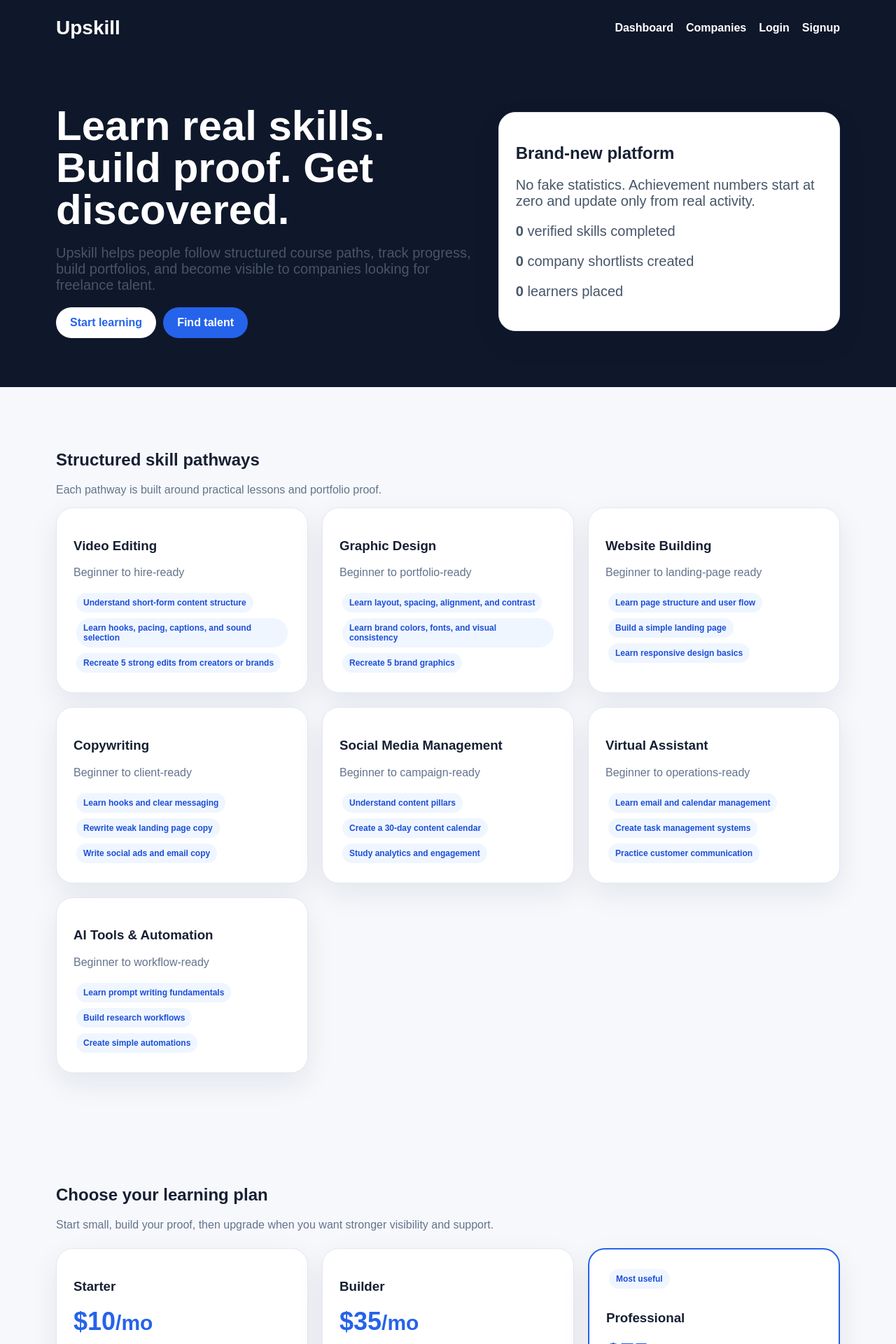
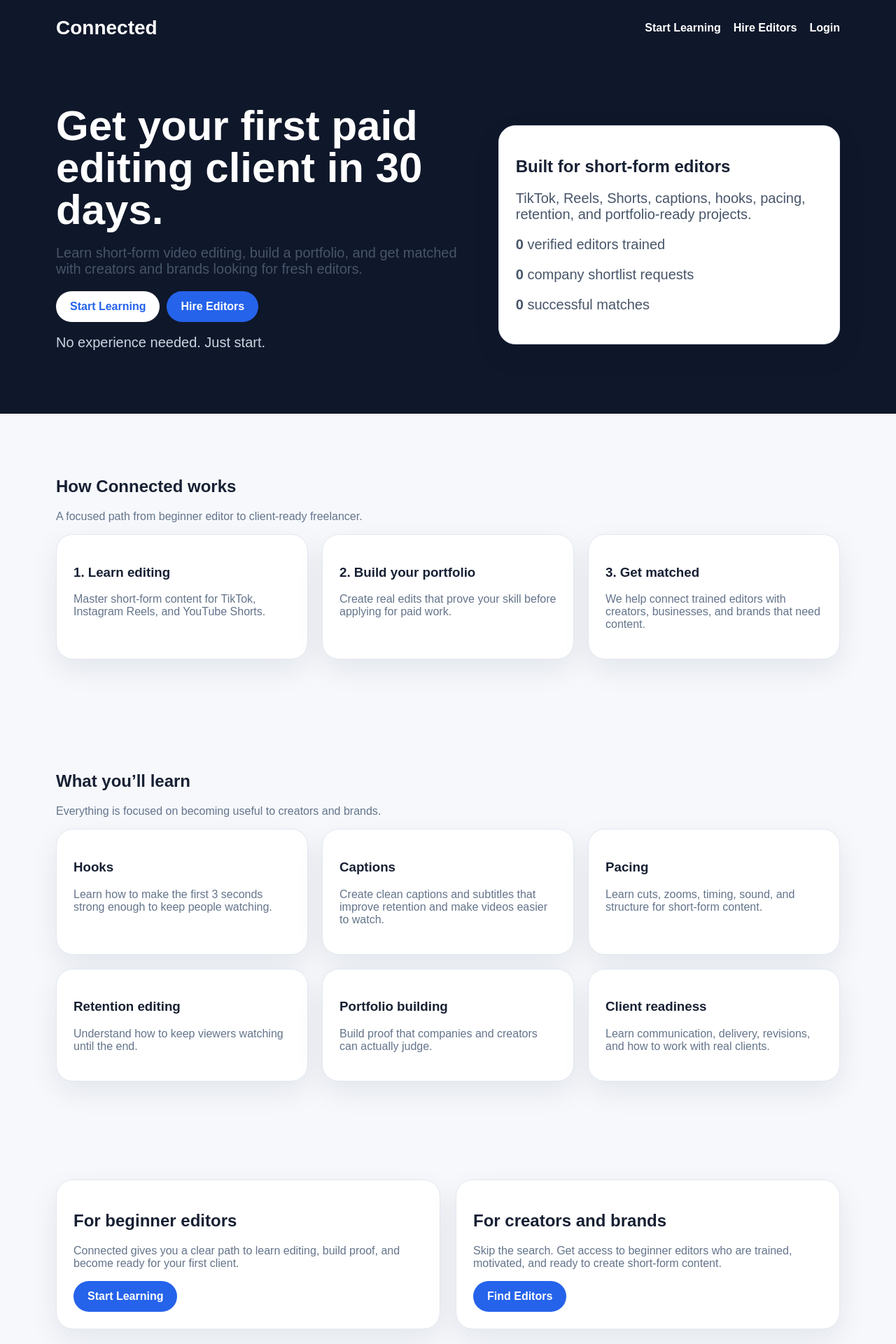
Before and after one commit to HarysonTMC/connected., a Next.js app: page / in a window 1280 px wide. Shown: the top 1920 px of the page at 70% size. Built offline with nearby package versions, Linux system fonts and the light colour scheme.

Commit message:
Update page.tsx

```diff
--- a/app/page.tsx
+++ b/app/page.tsx
@@ -1,60 +1,208 @@
 import Link from "next/link";
-import { courses } from "@/lib/courseData";
 import PricingSection from "../components/PricingSection";
 
 export default function Home() {
   return (
     <>
-      <div style={{background:"#0f172a",color:"white"}}>
+      <div style={{ background: "#0f172a", color: "white" }}>
         <div className="container">
           <nav className="nav">
-            <div className="logo">Upskill</div>
+            <div className="logo">Connected</div>
             <div className="links">
-              <Link href="/dashboard">Dashboard</Link>
-              <Link href="/company">Companies</Link>
+              <Link href="/signup">Start Learning</Link>
+              <Link href="/company">Hire Editors</Link>
               <Link href="/login">Login</Link>
-              <Link href="/signup">Signup</Link>
             </div>
           </nav>
+
           <div className="hero">
             <div>
-              <h1>Learn real skills. Build proof. Get discovered.</h1>
-              <p>Upskill helps people follow structured course paths, track progress, build portfolios, and become visible to companies looking for freelance talent.</p>
-              <Link className="btn btn-light" href="/signup">Start learning</Link>
-              <Link className="btn" href="/company">Find talent</Link>
+              <h1>Get your first paid editing client in 30 days.</h1>
+              <p>
+                Learn short-form video editing, build a portfolio, and get
+                matched with creators and brands looking for fresh editors.
+              </p>
+
+              <Link className="btn btn-light" href="/signup">
+                Start Learning
+              </Link>
+
+              <Link className="btn" href="/company">
+                Hire Editors
+              </Link>
+
+              <p style={{ marginTop: 18, color: "#cbd5e1" }}>
+                No experience needed. Just start.
+              </p>
             </div>
-            <div className="card" style={{color:"#172033"}}>
-              <h2>Brand-new platform</h2>
-              <p className="muted">No fake statistics. Achievement numbers start at zero and update only from real activity.</p>
-              <p><strong>0</strong> verified skills completed</p>
-              <p><strong>0</strong> company shortlists created</p>
-              <p><strong>0</strong> learners placed</p>
+
+            <div className="card" style={{ color: "#172033" }}>
+              <h2>Built for short-form editors</h2>
+              <p className="muted">
+                TikTok, Reels, Shorts, captions, hooks, pacing, retention, and
+                portfolio-ready projects.
+              </p>
+              <p>
+                <strong>0</strong> verified editors trained
+              </p>
+              <p>
+                <strong>0</strong> company shortlist requests
+              </p>
+              <p>
+                <strong>0</strong> successful matches
+              </p>
             </div>
           </div>
         </div>
       </div>
 
       <main className="container section">
-        <h2>Structured skill pathways</h2>
-        <p className="muted">Each pathway is built around practical lessons and portfolio proof.</p>
+        <h2>How Connected works</h2>
+        <p className="muted">
+          A focused path from beginner editor to client-ready freelancer.
+        </p>
+
         <div className="grid">
-          {courses.map(course => (
-            <div className="card" key={course.id}>
-              <h3>{course.title}</h3>
-              <p className="muted">{course.level}</p>
-              {course.lessons.slice(0,3).map(l => <span className="tag" key={l}>{l}</span>)}
-            </div>
-          ))}
+          <div className="card">
+            <h3>1. Learn editing</h3>
+            <p className="muted">
+              Master short-form content for TikTok, Instagram Reels, and
+              YouTube Shorts.
+            </p>
+          </div>
+
+          <div className="card">
+            <h3>2. Build your portfolio</h3>
+            <p className="muted">
+              Create real edits that prove your skill before applying for paid
+              work.
+            </p>
+          </div>
+
+          <div className="card">
+            <h3>3. Get matched</h3>
+            <p className="muted">
+              We help connect trained editors with creators, businesses, and
+              brands that need content.
+            </p>
+          </div>
         </div>
       </main>
+
+      <section className="container section">
+        <h2>What you’ll learn</h2>
+        <p className="muted">
+          Everything is focused on becoming useful to creators and brands.
+        </p>
+
+        <div className="grid">
+          <div className="card">
+            <h3>Hooks</h3>
+            <p className="muted">
+              Learn how to make the first 3 seconds strong enough to keep people
+              watching.
+            </p>
+          </div>
+
+          <div className="card">
+            <h3>Captions</h3>
+            <p className="muted">
+              Create clean captions and subtitles that improve retention and
+              make videos easier to watch.
+            </p>
+          </div>
+
+          <div className="card">
+            <h3>Pacing</h3>
+            <p className="muted">
+              Learn cuts, zooms, timing, sound, and structure for short-form
+              content.
+            </p>
+          </div>
+
+          <div className="card">
+            <h3>Retention editing</h3>
+            <p className="muted">
+              Understand how to keep viewers watching until the end.
+            </p>
+          </div>
+
+          <div className="card">
+            <h3>Portfolio building</h3>
+            <p className="muted">
+              Build proof that companies and creators can actually judge.
+            </p>
+          </div>
+
+          <div className="card">
+            <h3>Client readiness</h3>
+            <p className="muted">
+              Learn communication, delivery, revisions, and how to work with
+              real clients.
+            </p>
+          </div>
+        </div>
+      </section>
+
+      <section className="container section">
+        <div className="grid2">
+          <div className="card">
+            <h2>For beginner editors</h2>
+            <p className="muted">
+              Connected gives you a clear path to learn editing, build proof,
+              and become ready for your first client.
+            </p>
+            <Link className="btn" href="/signup">
+              Start Learning
+            </Link>
+          </div>
+
+          <div className="card">
+            <h2>For creators and brands</h2>
+            <p className="muted">
+              Skip the search. Get access to beginner editors who are trained,
+              motivated, and ready to create short-form content.
+            </p>
+            <Link className="btn" href="/company">
+              Find Editors
+            </Link>
+          </div>
+        </div>
+      </section>
+
+      <section className="container section">
+        <h2>Built from zero, no fake numbers</h2>
+        <p className="muted">
+          Connected is brand new. Every match, editor, and company request will
+          be tracked honestly as the platform grows.
+        </p>
+
+        <div className="grid">
+          <div className="card">
+            <h3>0</h3>
+            <p className="muted">Editors trained</p>
+          </div>
+
+          <div className="card">
+            <h3>0</h3>
+            <p className="muted">Company requests</p>
+          </div>
+
+          <div className="card">
+            <h3>0</h3>
+            <p className="muted">Matches made</p>
+          </div>
+        </div>
+      </section>
 
       <PricingSection />
 
       <footer className="footer">
         <div className="container">
-          <strong>Upskill</strong>
-          <p>Learn skills. Build proof. Get discovered.</p>
-          <Link href="/privacy">Privacy Policy</Link> · <Link href="/terms">Terms</Link>
+          <strong>Connected</strong>
+          <p>Learn short-form editing. Build proof. Get hired.</p>
+          <Link href="/privacy">Privacy Policy</Link> ·{" "}
+          <Link href="/terms">Terms</Link>
         </div>
       </footer>
     </>
```
